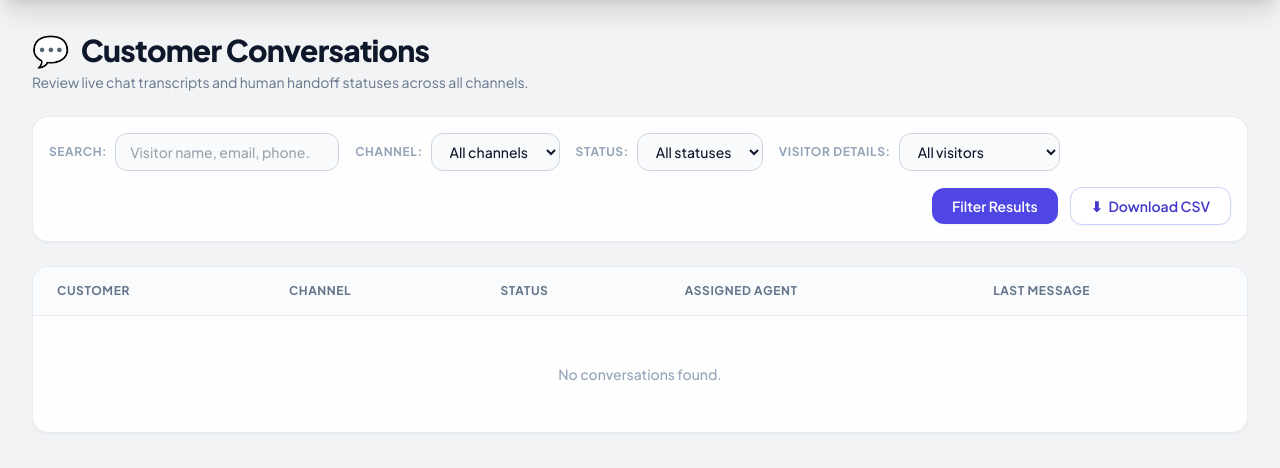
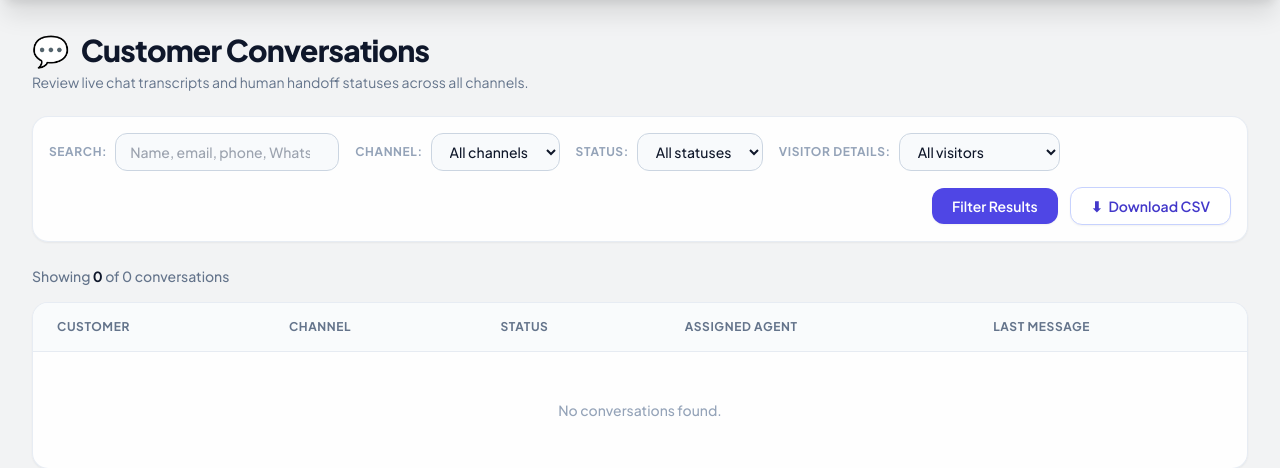
Before and after one commit to HasiburQOR/Ai_powered_chat_bot, a Django app: page /dashboard/conversations/ in a window 1280 px wide. Shown: the part 81-549 px from the top of the page. Run offline with Django 5.2, Linux system fonts and the light colour scheme; the visitor is signed in with stand-in values (Sample User, id 1); data that the repository does not hold is empty; parts of the project's set-up code (start-up, migrations or seed data) failed here and were passed over; some libraries are stand-ins or nearby versions.

Commit message:
Make dashboard filters actually bite on live widget data
Live site conversations are all 'Website visitor' with no email, so the

filter bar matched nothing and every redraw looked like a no-op. Also:

- _filtered_conversations: guard malformed ?channel= with a UUID try/except

  (500 -> 200), matching _filtered_profiles

- search q now also matches the bot-extracted TravelProfile (full_name,

  whatsapp_number, nationality); has_details counts bot-captured details

- lists show extracted names + WhatsApp instead of the generic label, a

  'Showing X of Y' counter, auto-submitting selects and a clear-filters link

- base.html loads the vendored static/js/htmx.min.js instead of unpkg CDN

  (regional CDN blocks made all htmx-driven UI look dead)

- 6 regression tests (115 pass, makemigrations --check clean)

```diff
--- a/dashboard/templates/dashboard/base.html
+++ b/dashboard/templates/dashboard/base.html
@@ -1,3 +1,4 @@
+{% load static %}
 <!DOCTYPE html>
 <html lang="en">
 <head>
@@ -8,7 +9,7 @@
   <link rel="preconnect" href="https://fonts.gstatic.com" crossorigin>
   <link href="https://fonts.googleapis.com/css2?family=Plus+Jakarta+Sans:wght@400;500;600;700;800&display=swap" rel="stylesheet">
   <script src="https://cdn.tailwindcss.com"></script>
-  <script src="https://unpkg.com/htmx.org@1.9.12"></script>
+  <script src="{% static 'js/htmx.min.js' %}"></script>
   <style>
     body { font-family: 'Plus Jakarta Sans', sans-serif; }
   </style>
--- a/dashboard/templates/dashboard/conversation_list.html
+++ b/dashboard/templates/dashboard/conversation_list.html
@@ -10,16 +10,16 @@
   </div>
 </div>
 
-<form method="get" class="bg-white/90 backdrop-blur border border-slate-200/80 rounded-2xl p-4 mb-6 flex flex-wrap items-center gap-4 text-sm shadow-sm">
+<form method="get" action="{% url 'dashboard-conversations' %}" class="bg-white/90 backdrop-blur border border-slate-200/80 rounded-2xl p-4 mb-6 flex flex-wrap items-center gap-4 text-sm shadow-sm">
   <div class="flex items-center gap-2">
     <span class="text-xs font-bold uppercase tracking-wider text-slate-400">Search:</span>
-    <input type="search" name="q" value="{{ selected_query }}" placeholder="Visitor name, email, phone…"
+    <input type="search" name="q" value="{{ selected_query }}" placeholder="Name, email, phone, WhatsApp, nationality…"
            class="px-3.5 py-2 bg-slate-50 border border-slate-300 rounded-xl text-slate-900 font-medium text-sm focus:outline-none focus:ring-2 focus:ring-indigo-500 w-56">
   </div>
 
   <div class="flex items-center gap-2">
     <span class="text-xs font-bold uppercase tracking-wider text-slate-400">Channel:</span>
-    <select name="channel" class="px-3.5 py-2 bg-slate-50 border border-slate-300 rounded-xl text-slate-900 font-medium text-sm focus:outline-none focus:ring-2 focus:ring-indigo-500">
+    <select name="channel" onchange="this.form.submit()" class="px-3.5 py-2 bg-slate-50 border border-slate-300 rounded-xl text-slate-900 font-medium text-sm focus:outline-none focus:ring-2 focus:ring-indigo-500">
       <option value="">All channels</option>
       {% for c in channels %}<option value="{{ c.pk }}" {% if c.pk|stringformat:"s" == selected_channel %}selected{% endif %}>{{ c.name }}</option>{% endfor %}
     </select>
@@ -27,7 +27,7 @@
 
   <div class="flex items-center gap-2">
     <span class="text-xs font-bold uppercase tracking-wider text-slate-400">Status:</span>
-    <select name="status" class="px-3.5 py-2 bg-slate-50 border border-slate-300 rounded-xl text-slate-900 font-medium text-sm focus:outline-none focus:ring-2 focus:ring-indigo-500">
+    <select name="status" onchange="this.form.submit()" class="px-3.5 py-2 bg-slate-50 border border-slate-300 rounded-xl text-slate-900 font-medium text-sm focus:outline-none focus:ring-2 focus:ring-indigo-500">
       <option value="">All statuses</option>
       {% for value, label in statuses %}<option value="{{ value }}" {% if value == selected_status %}selected{% endif %}>{{ label }}</option>{% endfor %}
     </select>
@@ -35,7 +35,7 @@
 
   <div class="flex items-center gap-2">
     <span class="text-xs font-bold uppercase tracking-wider text-slate-400">Visitor Details:</span>
-    <select name="has_details" class="px-3.5 py-2 bg-slate-50 border border-slate-300 rounded-xl text-slate-900 font-medium text-sm focus:outline-none focus:ring-2 focus:ring-indigo-500">
+    <select name="has_details" onchange="this.form.submit()" class="px-3.5 py-2 bg-slate-50 border border-slate-300 rounded-xl text-slate-900 font-medium text-sm focus:outline-none focus:ring-2 focus:ring-indigo-500">
       <option value="">All visitors</option>
       <option value="yes" {% if selected_has_details == 'yes' %}selected{% endif %}>Details provided</option>
       <option value="no" {% if selected_has_details == 'no' %}selected{% endif %}>No details</option>
@@ -52,6 +52,16 @@
     </a>
   </div>
 </form>
+
+<div class="flex items-center justify-between gap-3 mb-4">
+  <p class="text-sm text-slate-500 font-medium">
+    Showing <span class="font-bold text-slate-900">{{ filtered_count }}</span>
+    of {{ total_count }} conversation{{ total_count|pluralize }}{% if filtered_count > 200 %} — displaying the first 200{% endif %}
+  </p>
+  {% if querystring %}
+    <a href="{% url 'dashboard-conversations' %}" class="text-xs font-semibold text-indigo-600 hover:text-indigo-700 whitespace-nowrap">✕ Clear filters</a>
+  {% endif %}
+</div>
 
 <div class="bg-white/90 backdrop-blur border border-slate-200/80 rounded-2xl shadow-sm overflow-hidden">
   <div class="overflow-x-auto">
@@ -72,8 +82,10 @@
               <div class="flex items-center gap-2">
                 <span>👤</span>
                 <div class="leading-tight">
-                  <div>{{ conv.customer.display_name|default:conv.customer.external_id|truncatechars:30 }}</div>
-                  {% if conv.customer.email %}
+                  <div>{{ conv.customer.travel_profile.full_name|default:conv.customer.display_name|default:conv.customer.external_id|truncatechars:30 }}</div>
+                  {% if conv.customer.travel_profile.whatsapp_number %}
+                    <div class="text-xs text-slate-500 font-medium font-normal">📱 {{ conv.customer.travel_profile.whatsapp_number }}</div>
+                  {% elif conv.customer.email %}
                     <div class="text-xs text-slate-500 font-medium font-normal">{{ conv.customer.email }}</div>
                   {% endif %}
                 </div>
--- a/dashboard/views.py
+++ b/dashboard/views.py
@@ -262,19 +262,24 @@ def _filtered_conversations(request):
     """Conversations filtered by the dashboard filter bar. Shared by the list
     view and the CSV export so a download always matches what's on screen.
 
-    Supported filters: channel, status, q (matches the visitor details captured
-    by the widget's pre-chat form — name, email, phone — plus external ID) and
-    has_details (restrict to visitors who provided contact details).
+    Supported filters: channel, status, q (matches the customer fields plus
+    the TravelProfile the bot extracts from chat — name, WhatsApp number,
+    nationality) and has_details (visitors with contact info on file: an
+    email or bot-captured profile details, not the removed pre-chat form).
     """
     conversations = Conversation.objects.select_related(
-        "customer", "customer__channel", "assigned_agent"
+        "customer", "customer__channel", "customer__travel_profile", "assigned_agent"
     ).order_by("-last_message_at")
-    channel_id = request.GET.get("channel")
+    channel_id = (request.GET.get("channel") or "").strip()
     status = request.GET.get("status")
     query = (request.GET.get("q") or "").strip()
     has_details = request.GET.get("has_details")
     if channel_id:
-        conversations = conversations.filter(customer__channel_id=channel_id)
+        try:
+            uuid_lib.UUID(channel_id)
+            conversations = conversations.filter(customer__channel_id=channel_id)
+        except ValueError:
+            pass  # malformed channel id: show everything instead of a 500
     if status:
         conversations = conversations.filter(status=status)
     if query:
@@ -283,25 +288,39 @@ def _filtered_conversations(request):
             | Q(customer__email__icontains=query)
             | Q(customer__phone__icontains=query)
             | Q(customer__external_id__icontains=query)
+            | Q(customer__travel_profile__full_name__icontains=query)
+            | Q(customer__travel_profile__whatsapp_number__icontains=query)
+            | Q(customer__travel_profile__nationality__icontains=query)
         )
     if has_details == "yes":
-        conversations = conversations.exclude(customer__email="")
+        conversations = conversations.filter(
+            ~Q(customer__email="")
+            | Q(customer__travel_profile__full_name__gt="")
+            | Q(customer__travel_profile__whatsapp_number__gt="")
+        )
     elif has_details == "no":
-        conversations = conversations.filter(customer__email="")
+        conversations = conversations.filter(customer__email="").filter(
+            Q(customer__travel_profile__isnull=True)
+            | Q(customer__travel_profile__full_name="",
+               customer__travel_profile__whatsapp_number="")
+        )
     return conversations
 
 
 @staff_required
 def conversation_list(request):
+    filtered = _filtered_conversations(request)
     return render(request, "dashboard/conversation_list.html", {
-        "conversations": _filtered_conversations(request)[:200],
+        "conversations": filtered[:200],
         "channels": Channel.objects.all(),
         "statuses": Conversation.Status.choices,
-        "selected_channel": request.GET.get("channel") or "",
+        "selected_channel": (request.GET.get("channel") or "").strip(),
         "selected_status": request.GET.get("status") or "",
         "selected_query": (request.GET.get("q") or "").strip(),
         "selected_has_details": request.GET.get("has_details") or "",
         "querystring": request.GET.urlencode(),
+        "filtered_count": filtered.count(),
+        "total_count": Conversation.objects.count(),
     })
 
 
@@ -442,7 +461,8 @@ def profile_list(request):
         "selected_complete": (request.GET.get("complete") or "").strip(),
         "selected_query": (request.GET.get("q") or "").strip(),
         "querystring": request.GET.urlencode(),
-        "total_count": profiles.count(),
+        "filtered_count": profiles.count(),
+        "total_count": TravelProfile.objects.count(),
     })
 
 
```
Also changed, not shown: dashboard/templates/dashboard/profile_list.html (+13 -3 lines), dashboard/tests.py (+72 -0 lines).
